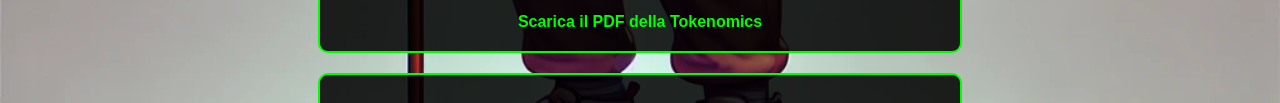
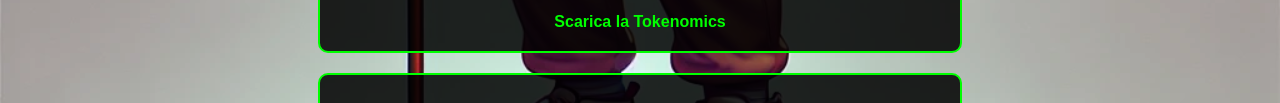
Before and after one commit to mpepe34/METAPEPE-NERD-WEBSITE-, a plain HTML site: page index.html in a window 1280 px wide. Shown: the part 977-1080 px from the top of the page. Drawn offline with Linux system fonts and the light colour scheme.

Commit message:
Update index.html

```diff
--- a/index.html
+++ b/index.html
@@ -99,7 +99,8 @@
       - Team: 10%<br>
       - Marketing: 10%
     </p>
-    <a href="https://raw.githubusercontent.com/mpepe34/METAPEPE-NERD-WEBSITE-/main/Documents/ElderPepe_Tokenomics.pdf" target="_blank">Scarica il PDF della Tokenomics</a>
+    <!-- Link per scaricare la Tokenomics -->
+    <a href="https://github.com/mpepe34/METAPEPE-NERD-WEBSITE-/raw/main/Documents/ElderPepe_Tokenomics.pdf" download>Scarica la Tokenomics</a>
   </div>
 
   <!-- Sezione Utility -->
```
